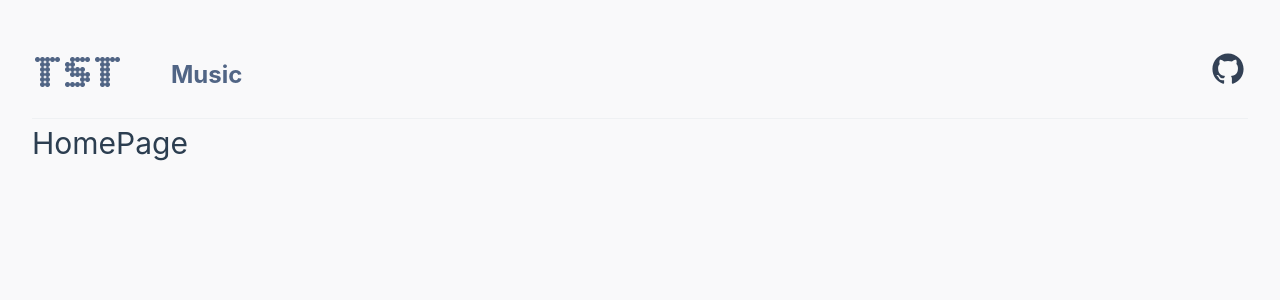
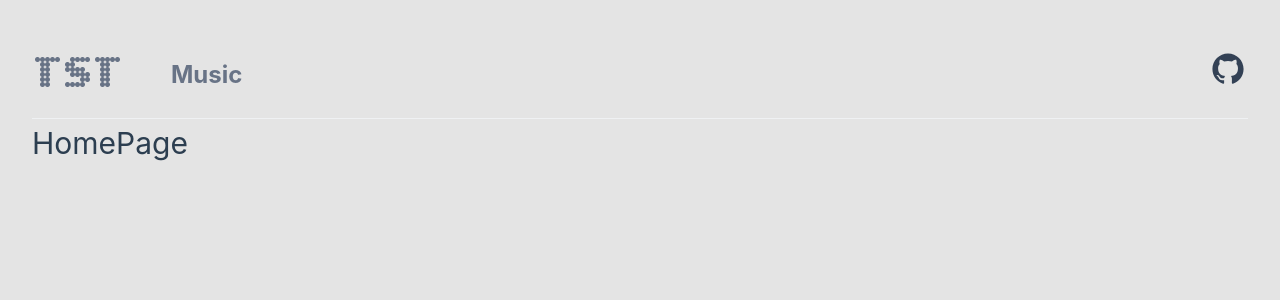
Before and after one commit to exxxdox/tst-web, a Vue app: page / in a window 1280 px wide. Shown: the top 300 px of the page. Built offline with nearby package versions, Linux system fonts and the light colour scheme.

Commit message:
修改css

```diff
--- a/index.html
+++ b/index.html
@@ -1,9 +1,9 @@
-<!DOCTYPE html>
+<!doctype html>
 <html lang="">
   <head>
-    <meta charset="UTF-8">
-    <link rel="icon" href="/favicon.ico">
-    <meta name="viewport" content="width=device-width, initial-scale=1.0">
+    <meta charset="UTF-8" />
+    <link rel="icon" href="/favicon.ico" />
+    <meta name="viewport" content="width=device-width, initial-scale=1.0" />
     <title>Vite App</title>
   </head>
   <body>
--- a/src/App.vue
+++ b/src/App.vue
@@ -23,7 +23,7 @@ const currentView = computed(() => {
     </div>
     <div class="foot">
       <a href="https://github.com/exxxdox">
-        <img alt="github logo" class="logo" src="./assets/svg/github.svg" />
+        <img alt="github logo" class="logo" target="_blank" src="./assets/svg/github.svg" />
       </a>
     </div>
   </header>
--- a/src/assets/base.css
+++ b/src/assets/base.css
@@ -1,6 +1,6 @@
 /* color palette from <https://github.com/vuejs/theme> */
 :root {
-  --vt-c-white: #f9f9fa;
+  --vt-c-white: #bcbcbc66;
   --vt-c-white-soft: #f8f8f8;
   --vt-c-white-mute: #f2f2f2;
 
--- a/src/assets/main.css
+++ b/src/assets/main.css
@@ -1,7 +1,7 @@
 @import './base.css';
 
 :root {
-  --a-color: #516585;
+  --a-color: #687386;
   --hover-color: #000000;
 }
 
```
